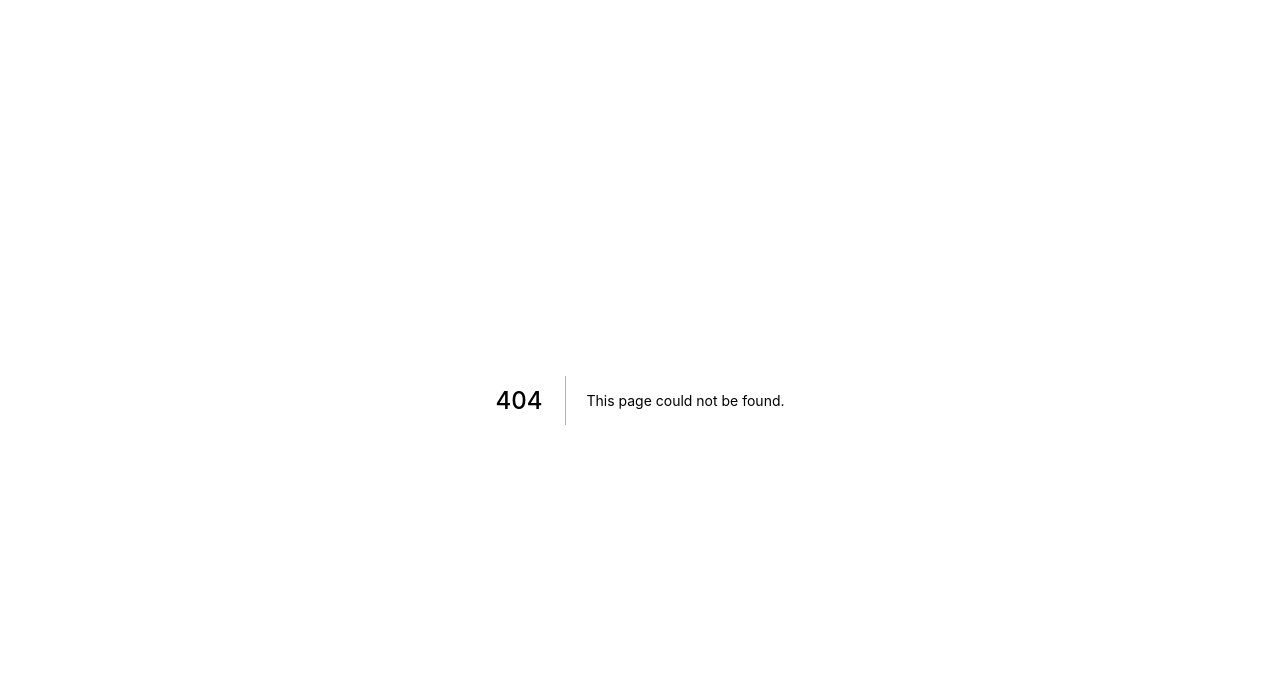
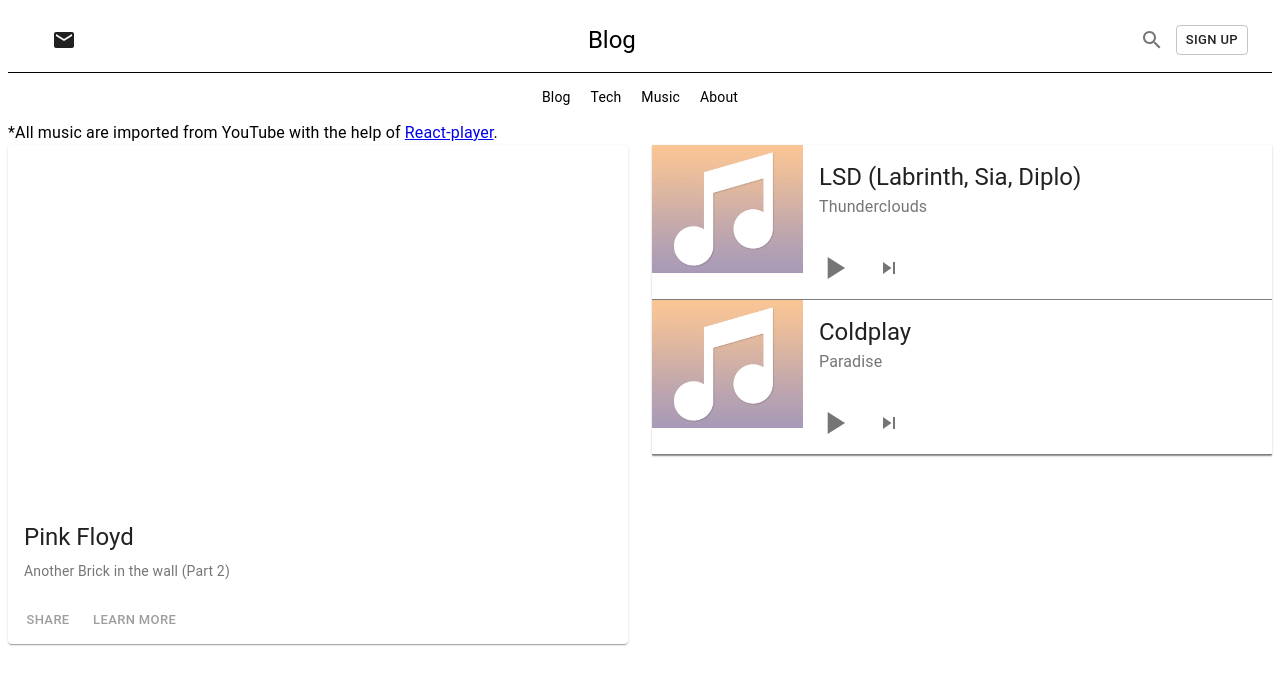
Before and after one commit to aquibbaig/aquibbaig-zeit-blog, a Next.js app: page /music in a window 1280 px wide. Before the commit this address had no page. Shown: the top 684 px of the page. Built offline with nearby package versions, Linux system fonts and the light colour scheme.

Commit message:
Add music to the site

```diff
--- a/package.json
+++ b/package.json
@@ -15,7 +15,8 @@
     "raw-loader": "^4.0.0",
     "react": "16.13.1",
     "react-dom": "16.13.1",
-    "react-markdown": "^4.3.1"
+    "react-markdown": "^4.3.1",
+    "react-player": "^1.15.2"
   },
   "devDependencies": {}
 }
--- /dev/null
+++ b/pages/music.js
@@ -0,0 +1,48 @@
+import React, { useState } from 'react';
+import { Grid, Typography } from '@material-ui/core';
+import BasicLayout from '../src/layouts/BasicLayout';
+import NowPlaying from '../src/components/NowPlaying';
+import AllSongs from '../src/components/AllSongs';
+
+const songsList = [
+  {
+    artist: 'Pink Floyd',
+    track: 'Another Brick in the wall (Part 2)',
+    description: 'Pink Floyd were an English rock band formed in London in 1965. Gaining a following as a psychedelic rock group, they were distinguished for their extended compositions, sonic experimentation, philosophical lyrics and elaborate live shows, and became a leading band of the progressive rock genre. They are one of the most commercially successful and influential bands in popular music history.',
+    url: 'https://www.youtube.com/watch?v=HrxX9TBj2zY'
+  },
+  {
+    artist: 'LSD (Labrinth, Sia, Diplo)',
+    track: 'Thunderclouds',
+    url: 'https://www.youtube.com/watch?v=kg1BljLu9YY',
+    description: 'LSD'
+  },
+  {
+    artist: 'Coldplay',
+    track: 'Paradise',
+    url: 'https://www.youtube.com/watch?v=1G4isv_Fylg',
+    description: 'Coldplay'
+  }
+]
+
+const Music = () => {
+  const [currMusic, setCurrMusic] = useState(songsList[0]);
+  return (
+    <BasicLayout>
+      <Typography>
+        *All music are imported from YouTube
+        with the help of <a href="https://github.com/CookPete/react-player">React-player</a>.
+      </Typography>
+      <Grid container spacing={3}>
+        <Grid item xs={12} sm={6}>
+          <NowPlaying song={currMusic}/>
+        </Grid>
+        <Grid item xs={12} sm={6}>
+          <AllSongs setCurrMusic={setCurrMusic} songs={songsList.filter(item => item !== currMusic)}/>
+        </Grid>
+      </Grid>
+    </BasicLayout>
+  )
+}
+
+export default Music;
--- /dev/null
+++ b/src/components/AllSongs.js
@@ -0,0 +1,46 @@
+import React from 'react';
+import Card from '@material-ui/core/Card';
+import CardContent from '@material-ui/core/CardContent';
+import CardMedia from '@material-ui/core/CardMedia';
+import Typography from '@material-ui/core/Typography';
+import IconButton from '@material-ui/core/IconButton';
+import SkipNextIcon from '@material-ui/icons/SkipNext';
+import PlayArrowIcon from '@material-ui/icons/PlayArrow';
+
+export default (props) => {
+  const { songs, setCurrMusic } = props;
+  return (
+    <div>
+      {songs.map(song => (
+        <Card key={song.track} style={{ display: 'flex', borderRadius: '0', borderBottom: '1px solid grey' }}>
+          <CardMedia
+              style={{ width: 151, height: '10vw' }}
+              image="/song.png"
+              title={`${song.track}`}
+          />
+          <div style={{ display: 'flex', flexDirection: 'column', }}>
+            <CardContent style={{ flex: '1 0 auto', }}>
+              <Typography component="h5" variant="h5">
+                {song.artist}
+              </Typography>
+              <Typography variant="subtitle1" color="textSecondary">
+                {song.track}
+              </Typography>
+            </CardContent>
+            <div style={{ display: 'flex',
+                alignItems: 'center',
+                paddingLeft: '10',
+                paddingBottom: '10', }}>
+            <IconButton aria-label="play/pause" onClick={() => setCurrMusic(song)}>
+              <PlayArrowIcon style={{ height: 38, width: 38, }} />
+            </IconButton>
+            <IconButton aria-label="next">
+              <SkipNextIcon />
+            </IconButton>
+            </div>
+          </div>
+        </Card>
+      ))}
+    </div>
+  )
+}
--- /dev/null
+++ b/src/components/NowPlaying.js
@@ -0,0 +1,36 @@
+import React from 'react';
+import ReactPlayer from 'react-player';
+import { Grid, Card, CardActions, CardActionArea, CardContent, CardMedia, Typography, Button } from '@material-ui/core';
+
+export default (props) => {
+  const { song } = props;
+  return (
+    <div style={{ flexGrow: 1 }}>
+      <Card style={{ maxWidth: '100%' }}>
+        <CardActionArea>
+          <CardMedia
+            height="240"
+          >
+            <ReactPlayer url={`${song.url}`} style={{ maxWidth: '100%', height: '100%' }} />
+          </CardMedia>
+          <CardContent>
+            <Typography gutterBottom variant="h5" component="h2">
+              {song.artist}
+            </Typography>
+            <Typography variant="body2" color="textSecondary" component="p">
+              {song.track}
+            </Typography>
+          </CardContent>
+        </CardActionArea>
+        <CardActions>
+          <Button size="small" color="primary">
+            Share
+          </Button>
+          <Button size="small" color="primary">
+            Learn More
+          </Button>
+        </CardActions>
+      </Card>
+    </div>
+  )
+}
```
Also changed, not shown: public/song.png (added), 1 other file (tests, documents, lock files or other folders).
